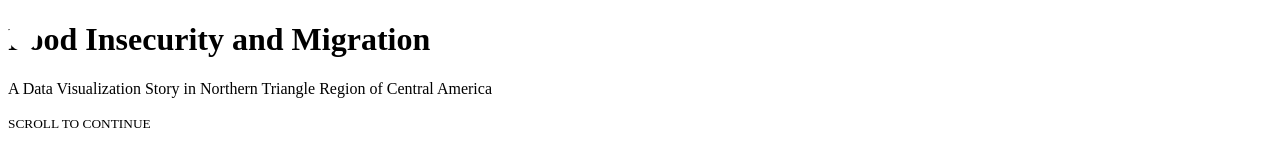
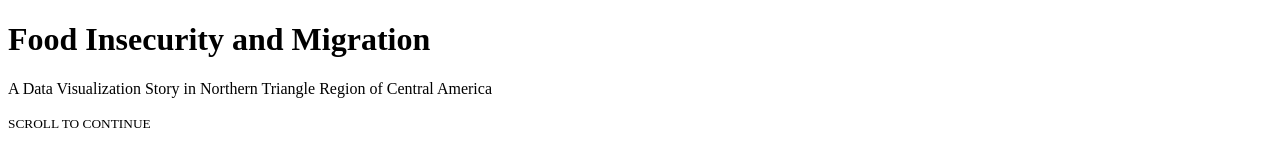
Before and after one commit to haileyshi617/bigdata-11.454-react, a React (Create React App) app: page / in a window 1280 px wide. Shown: the top 160 px of the page. Built offline with nearby package versions, Linux system fonts and the light colour scheme; no server answers; the HTML template or start-up script is replaced by a standard one.

Commit message:
rm cursor

```diff
--- a/src/components/layout/Layout.jsx
+++ b/src/components/layout/Layout.jsx
@@ -7,7 +7,7 @@ import Footer from './Footer';
 function Layout(props) {
   return (
     <div className="layout">
-      <CustomCursor />
+      {/* <CustomCursor /> */}
       <ProgressBar />
       <main className="main">{props.children}</main>
       <Footer />
```
Also changed, not shown: src/styles/global.scss (+6 -6 lines), 6 other files (tests, documents, lock files or other folders).
